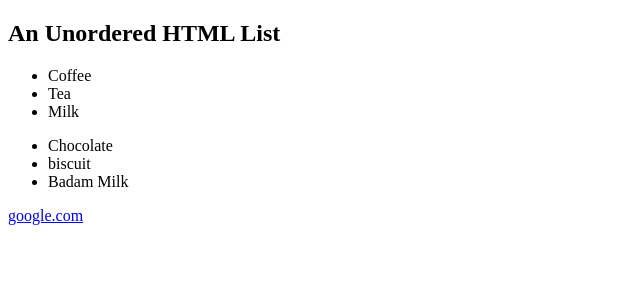
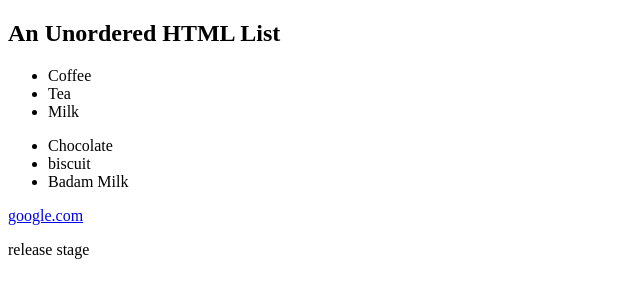
Before and after one commit to vinaydevops81/git-tags, a plain HTML site: page index.html in a window 1280 px wide. Shown: the full height of the page, 0-640 px from the left. Drawn offline with Linux system fonts and the light colour scheme.

Commit message:
added fix for release

```diff
--- a/index.html
+++ b/index.html
@@ -16,6 +16,6 @@
 </ul>
 
 <p> <a href="https://abc.com">google.com </a>   </p>
-
+<p> release stage   </p>
 </body>
 </html>
```
